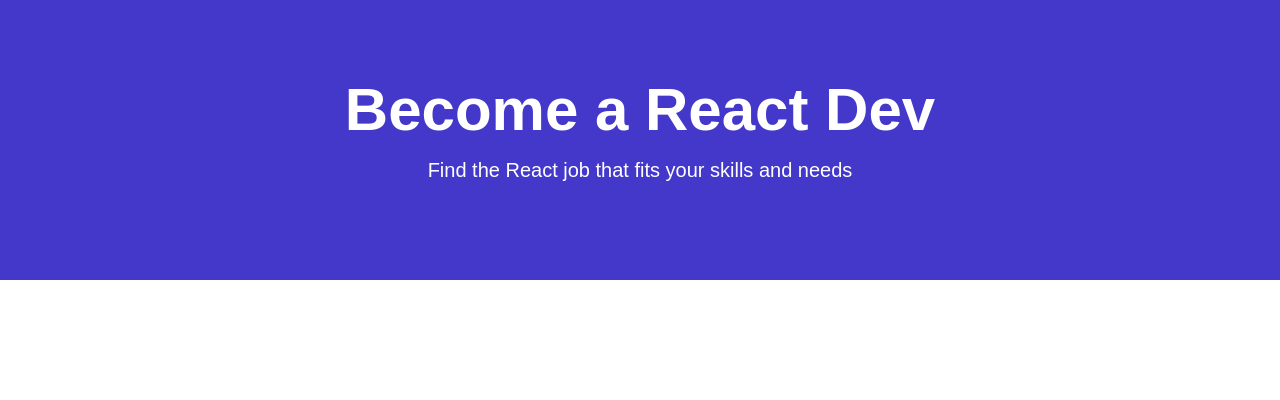
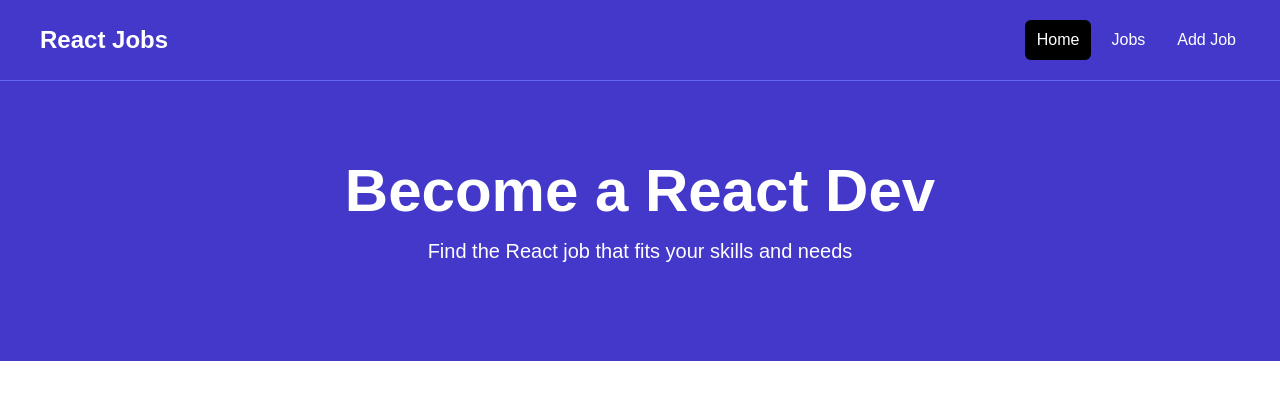
Before and after one commit to zakariaelrharbi/JopApp, a React (Vite) app: page / in a window 1280 px wide. Shown: the top 400 px of the page. Built offline with nearby package versions, Linux system fonts and the light colour scheme.

Commit message:
navbar layout added

```diff
--- a/src/App.jsx
+++ b/src/App.jsx
@@ -8,12 +8,15 @@
 } from 'react-router-dom'
 import React from 'react'
 import HomePage from './Pages/HomePage'
+import MainLayout from './Layouts/MainLayout'
 
 const App = () => {
   return (
     <BrowserRouter>
       <Routes>
-        <Route index element={<HomePage/>}/>
+        <Route path='/' element={<MainLayout/>}>
+          <Route index element={<HomePage/>}/>
+        </Route>
       </Routes>
     </BrowserRouter>
   )
--- /dev/null
+++ b/src/Layouts/MainLayout.jsx
@@ -0,0 +1,14 @@
+import React from 'react'
+import { Outlet } from 'react-router-dom'
+import NavBar from '../Components/NavBar'
+
+const MainLayout = () => {
+  return (
+    <>
+    <NavBar/>
+    <Outlet/>
+    </>
+  )
+}
+
+export default MainLayout
```
